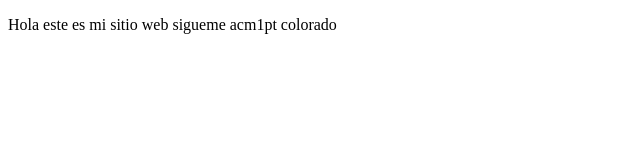
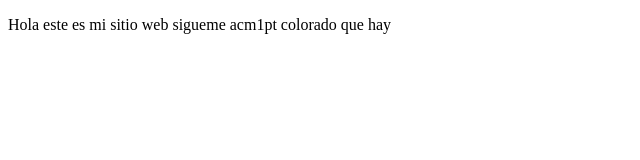
Before and after one commit to Pablin2018/proyectoDemoCursoPrework, a plain HTML site: page index.html in a window 1280 px wide. Shown: the full height of the page, 0-640 px from the left. Drawn offline with Linux system fonts and the light colour scheme.

Commit message:
se realizaron cambios

```diff
--- a/index.html
+++ b/index.html
@@ -9,6 +9,7 @@
     <p>
         Hola este es mi sitio web
         sigueme acm1pt colorado
+        que hay
     </p>
 
 </body>
```
